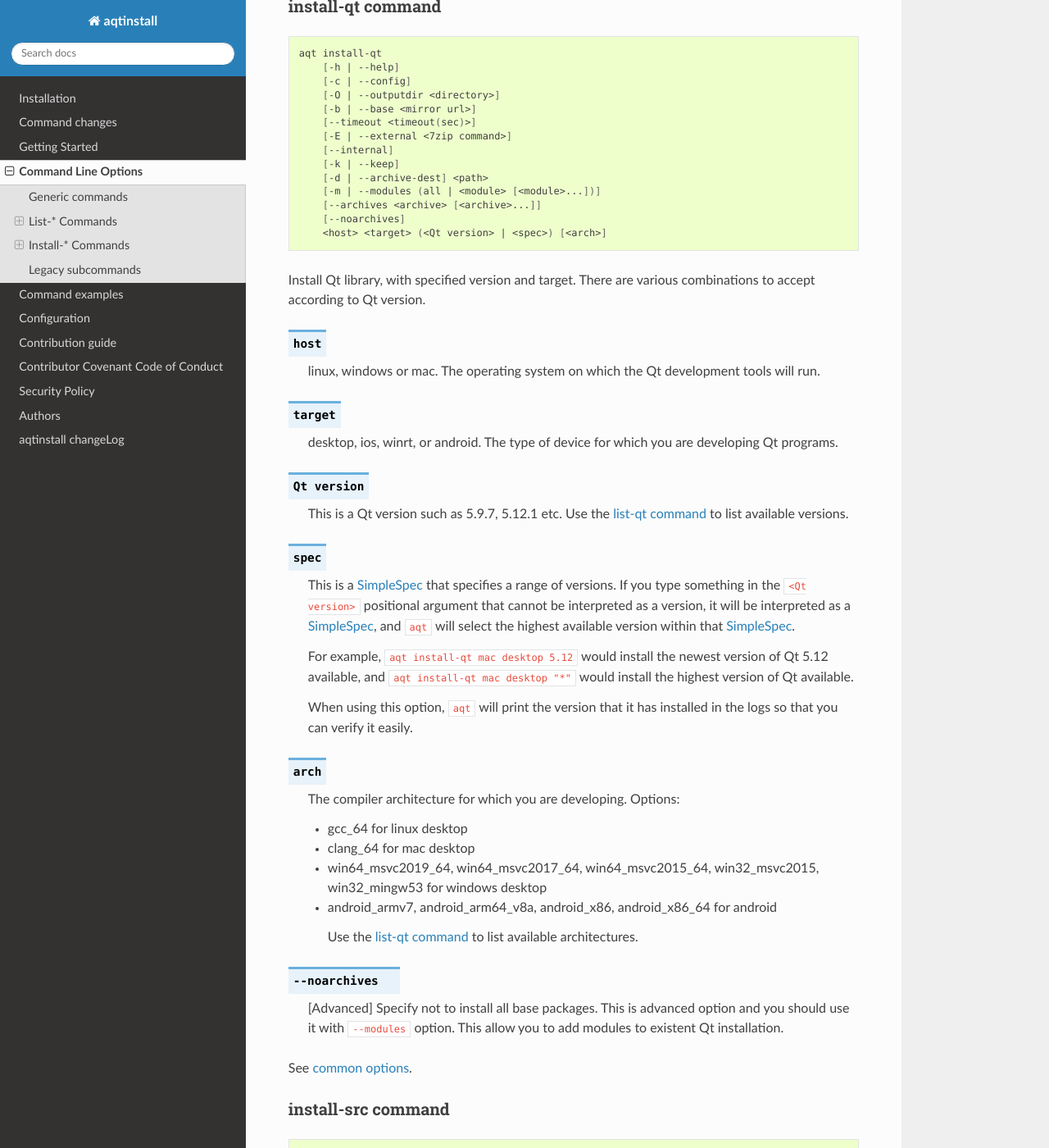
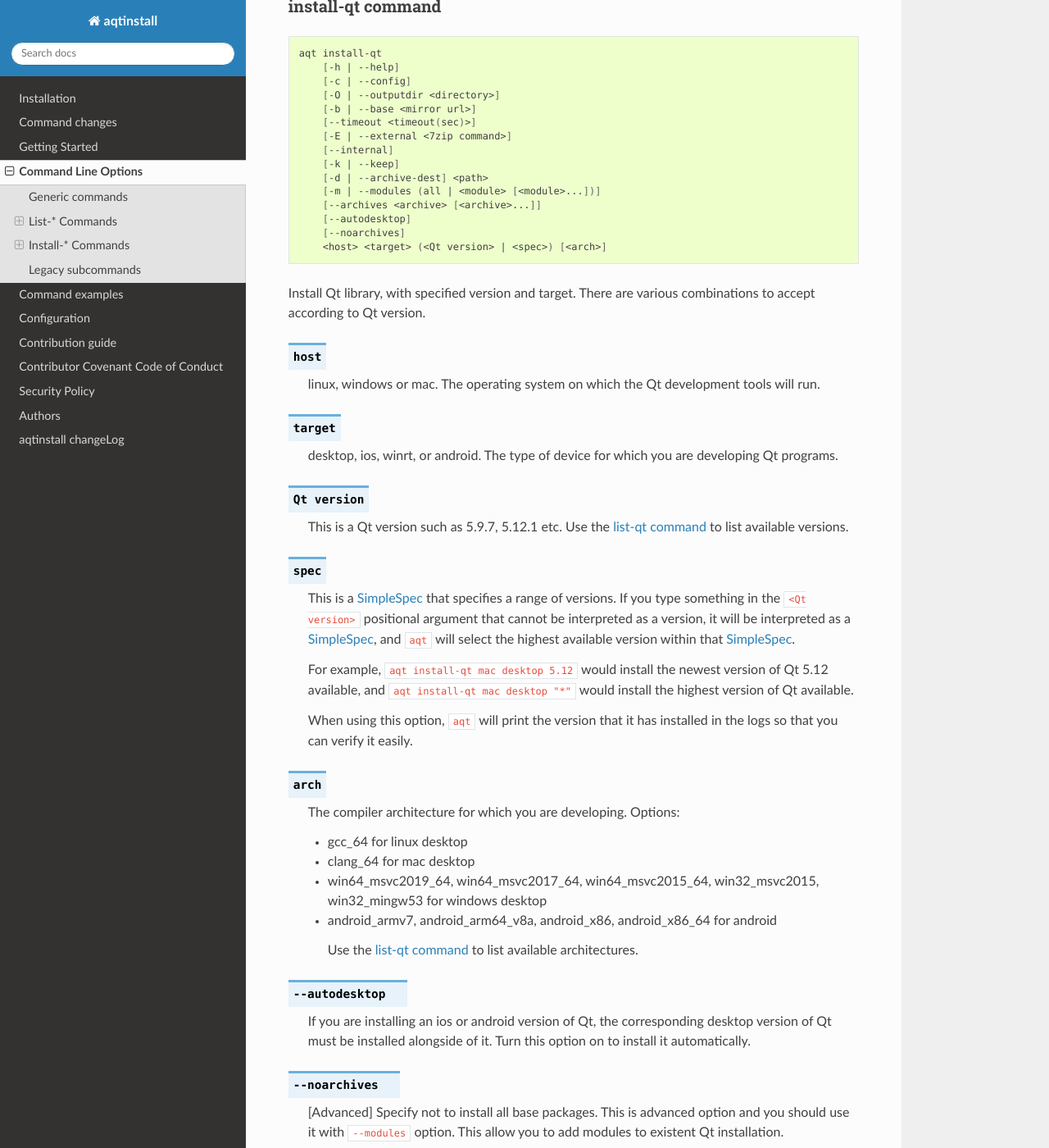
Before and after one commit to miurahr/aqtinstall, a Sphinx documentation site: the page built from docs/cli.rst, in a window 1280 px wide and 1400 px high, scrolled down 8600 px. Shown: the whole window at 82% size. Built offline with Sphinx 7.4.7 and the Read the Docs theme 2.0.0, drawn with Linux system fonts in a browser that asks for light colours; the version number could not be read and is left out; some of the changed text lies outside the part shown.

Commit message:
Add `--autodesktop` to docs

```diff
--- a/docs/cli.rst
+++ b/docs/cli.rst
@@ -510,6 +510,7 @@
         [-d | --archive-dest] <path>
         [-m | --modules (all | <module> [<module>...])]
         [--archives <archive> [<archive>...]]
+        [--autodesktop]
         [--noarchives]
         <host> <target> (<Qt version> | <spec>) [<arch>]
 
@@ -556,6 +557,11 @@
    * android_armv7, android_arm64_v8a, android_x86, android_x86_64 for android
 
     Use the :ref:`List-Qt Command` to list available architectures.
+
+.. option:: --autodesktop
+
+    If you are installing an ios or android version of Qt, the corresponding desktop version
+    of Qt must be installed alongside of it. Turn this option on to install it automatically.
 
 .. option:: --noarchives
 
@@ -816,7 +822,7 @@
 
 .. code-block:: console
 
-    aqt install-qt linux android 5.10.2 android_armv7
+    aqt install-qt linux android 5.10.2 android_armv7 --autodesktop
 
 
 Example: Install examples, doc and source:
```
Also changed, not shown: docs/getting_started.rst (+7 -0 lines).
